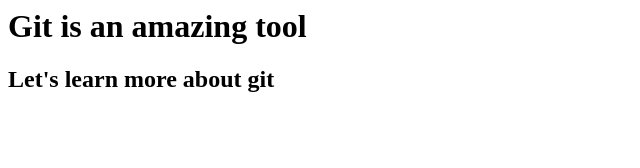
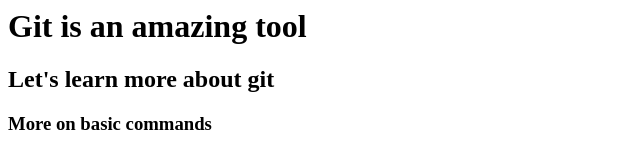
Before and after one commit to aishwarya-raman/MyProject, a plain HTML site: page hello.html in a window 1280 px wide. Shown: the whole page, without its empty margins (0-640 px from the left). Drawn offline with Linux system fonts and the light colour scheme.

Commit message:
Added new line in the document

```diff
--- a/hello.html
+++ b/hello.html
@@ -7,5 +7,6 @@
 <body>
     <h1>Git is an amazing tool</h1>
     <h2>Let's learn more about git</h2>
+    <h3>More on basic commands</h3>
 </body>
 </html>
```
